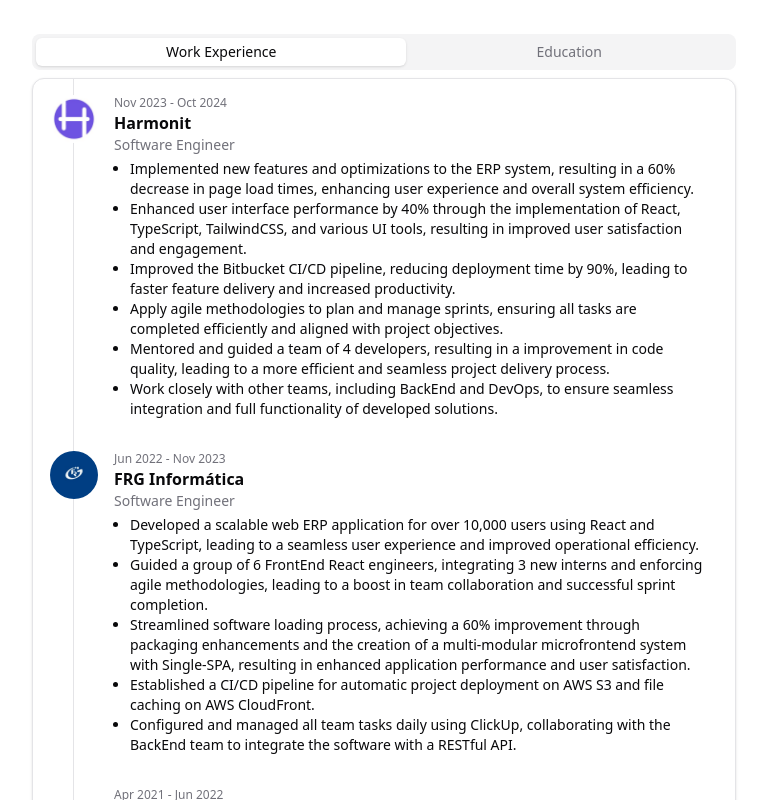
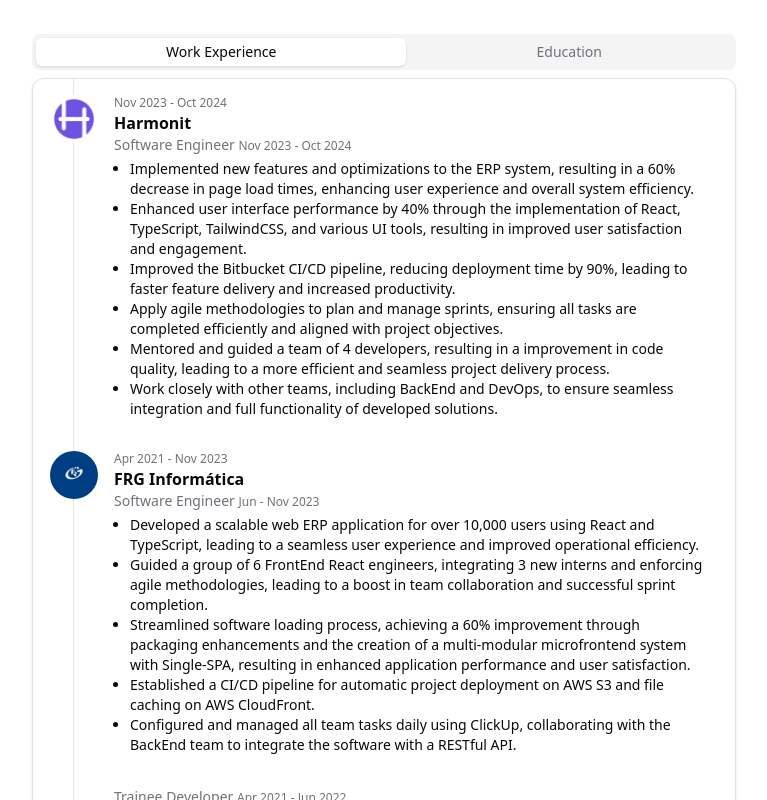
Before and after one commit to GilbertoFreitasJunior997/portfolio, a Next.js app: page / in a window 1280 px wide. Shown: the part 280-1080 px from the top of the page, without its empty margins (256-1023 px from the left). Built offline with nearby package versions, Linux system fonts and the light colour scheme.

Commit message:
fix: timeline show full dates

```diff
--- a/app/components/education-tab.tsx
+++ b/app/components/education-tab.tsx
@@ -21,8 +21,8 @@
 			<TimelineItem
 				imageSrc="fatec-logo.jpg"
 				imageAlt="Fatec logo"
-				start="Jun 2022"
-				end="Dec 2022"
+				parentStart="Jun 2022"
+				parentEnd="Dec 2022"
 				title="FATEC Garça"
 				subtitle="Technologist, Systems Analysis and Development"
 			>
@@ -34,8 +34,8 @@
 			<TimelineItem
 				imageSrc="etec-logo.jpg"
 				imageAlt="Etec logo"
-				start="Apr 2021"
-				end="Jun 2022"
+				parentStart="Apr 2021"
+				parentEnd="Jun 2022"
 				title="ETEC Garça"
 				subtitle="Technical course, Systems Development"
 			>
--- a/app/components/work-experience-tab.tsx
+++ b/app/components/work-experience-tab.tsx
@@ -21,6 +21,8 @@
 			<TimelineItem
 				imageSrc="harmonit-logo.jpeg"
 				imageAlt="Company logo"
+				parentStart="Nov 2023"
+				parentEnd="Oct 2024"
 				start="Nov 2023"
 				end="Oct 2024"
 				title="Harmonit"
@@ -58,7 +60,9 @@
 			<TimelineItem
 				imageSrc="frg-logo.jpeg"
 				imageAlt="Company logo"
-				start="Jun 2022"
+				parentStart="Apr 2021"
+				parentEnd="Nov 2023"
+				start="Jun"
 				end="Nov 2023"
 				title="FRG Informática"
 				subtitle="Software Engineer"
--- a/components/ui/timeline.tsx
+++ b/components/ui/timeline.tsx
@@ -10,12 +10,33 @@
 	);
 };
 
+type TimelineTimeProps = {
+	start?: string;
+	end?: string;
+};
+const TimelineTime = ({ start, end }: TimelineTimeProps) => {
+	if (!start || !end) {
+		return null;
+	}
+
+	return (
+		<time className="text-xs text-muted-foreground">
+			<span>{start}</span>
+			<span> - </span>
+			<span>{end}</span>
+		</time>
+	);
+};
+
 type TimelineItemProps = {
 	imageSrc?: string;
 	imageAlt?: string;
 
-	start: string;
-	end: string;
+	parentStart?: string;
+	parentEnd?: string;
+
+	start?: string;
+	end?: string;
 
 	title?: string;
 	subtitle: string;
@@ -24,6 +45,8 @@
 export const TimelineItem = ({
 	imageAlt,
 	imageSrc,
+	parentStart,
+	parentEnd,
 	start,
 	end,
 	title,
@@ -45,14 +68,12 @@
 			)}
 
 			<div className="flex flex-1 flex-col justify-start gap-1">
-				<time className="text-xs text-muted-foreground">
-					<span>{start}</span>
-					<span> - </span>
-					<span>{end}</span>
-				</time>
+				<TimelineTime start={parentStart} end={parentEnd} />
 
 				{!!title && <h2 className="font-semibold leading-none">{title}</h2>}
-				<p className="text-sm text-muted-foreground">{subtitle}</p>
+				<p className="text-sm text-muted-foreground">
+					{subtitle} <TimelineTime start={start} end={end} />
+				</p>
 				<ul className="ml-4 list-outside list-disc">{children}</ul>
 			</div>
 		</li>
```
